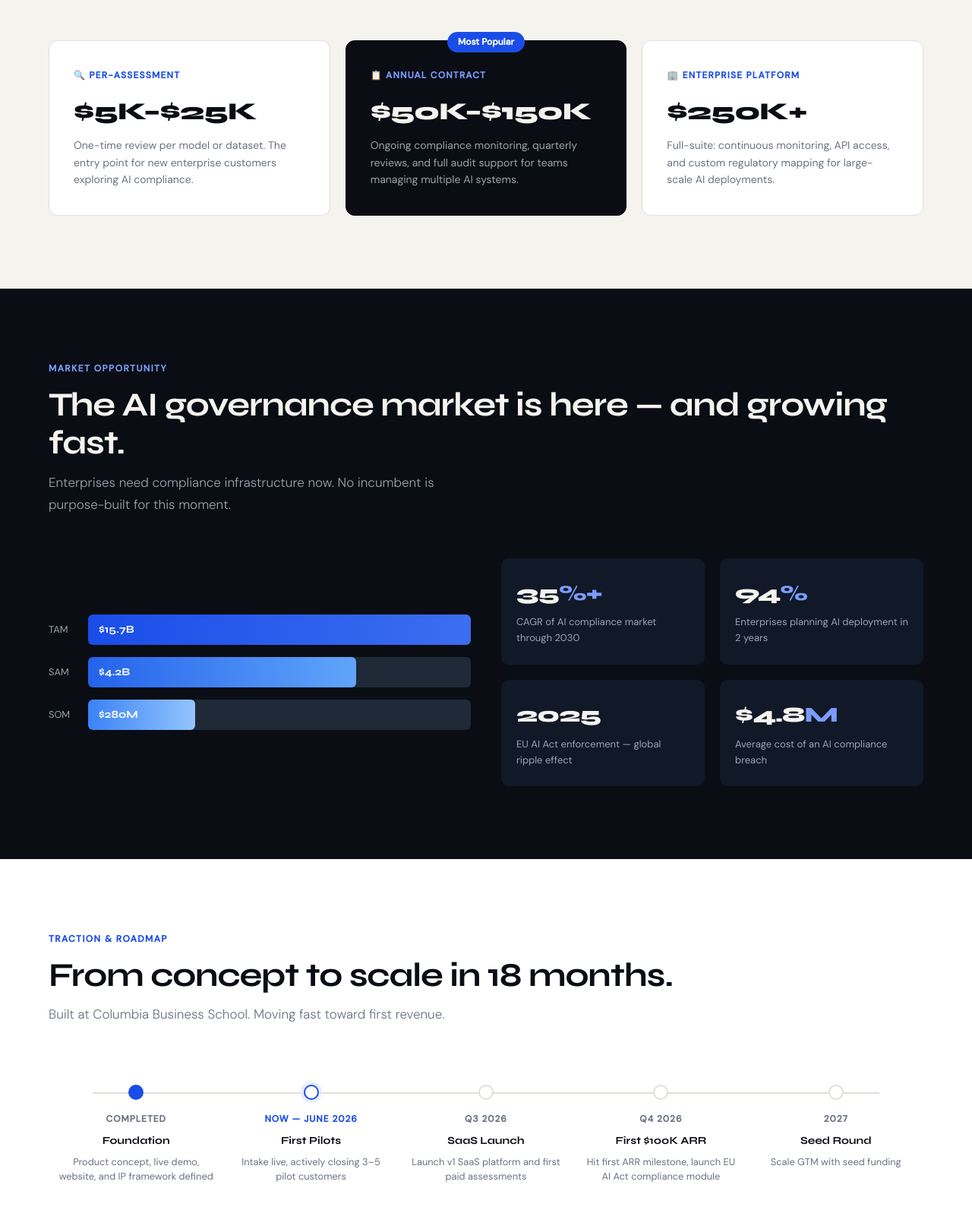
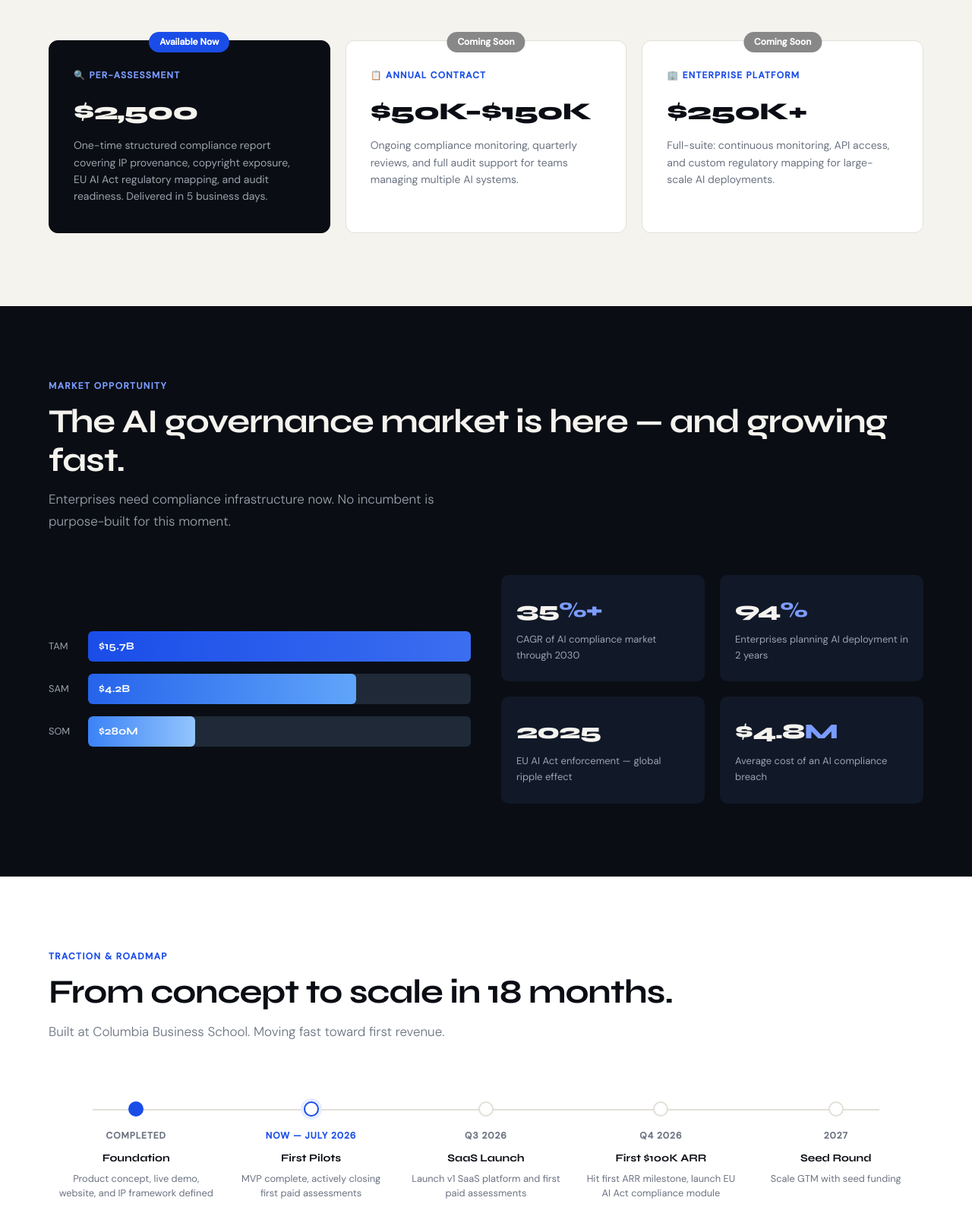
Before and after one commit to anuraaghooda/taala-ai, a plain HTML site: page index.html in a window 1280 px wide. Shown: the part 4727-6320 px from the top of the page at 76% size. Drawn offline with Linux system fonts and the light colour scheme.

Commit message:
Add files via upload

```diff
--- a/index.html
+++ b/index.html
@@ -929,18 +929,20 @@
     <p class="section-intro">B2B SaaS / Professional Services hybrid — growing toward recurring platform revenue.</p>
   </div>
   <div class="pricing-grid reveal">
+    <div class="price-card featured">
+      <div class="featured-label">Available Now</div>
+      <div class="price-tag">🔍 Per-Assessment</div>
+      <div class="price-amount">$2,500</div>
+      <p class="price-desc">One-time structured compliance report covering IP provenance, copyright exposure, EU AI Act regulatory mapping, and audit readiness. Delivered in 5 business days.</p>
+    </div>
     <div class="price-card">
-      <div class="price-tag">🔍 Per-Assessment</div>
-      <div class="price-amount">$5K–$25K</div>
-      <p class="price-desc">One-time review per model or dataset. The entry point for new enterprise customers exploring AI compliance.</p>
-    </div>
-    <div class="price-card featured">
-      <div class="featured-label">Most Popular</div>
+      <div class="featured-label" style="background:#888;">Coming Soon</div>
       <div class="price-tag">📋 Annual Contract</div>
       <div class="price-amount">$50K–$150K</div>
       <p class="price-desc">Ongoing compliance monitoring, quarterly reviews, and full audit support for teams managing multiple AI systems.</p>
     </div>
     <div class="price-card">
+      <div class="featured-label" style="background:#888;">Coming Soon</div>
       <div class="price-tag">🏢 Enterprise Platform</div>
       <div class="price-amount">$250K+</div>
       <p class="price-desc">Full-suite: continuous monitoring, API access, and custom regulatory mapping for large-scale AI deployments.</p>
@@ -1007,9 +1009,9 @@
     </div>
     <div class="roadmap-item now">
       <div class="roadmap-dot"></div>
-      <div class="roadmap-period">Now — June 2026</div>
+      <div class="roadmap-period">Now — July 2026</div>
       <h4>First Pilots</h4>
-      <p>Intake live, actively closing 3–5 pilot customers</p>
+      <p>MVP complete, actively closing first paid assessments</p>
     </div>
     <div class="roadmap-item">
       <div class="roadmap-dot"></div>
@@ -1072,8 +1074,7 @@
       <div class="founder-name">Anuraag Hooda</div>
       <div class="founder-role">Founder & CEO, Taala.ai</div>
       <ul class="founder-bullets">
-        <li>MA, Adult Learning & Leadership — Columbia University (2026)</li>
-        <li>MSBA, Marketing Analytics — University of Colorado Boulder</li>
+        <li>MA — Columbia University (2026)</li>
         <li>Founded Taala from a Columbia Business School discussion on AI ownership</li>
       </ul>
       <blockquote class="founder-quote">
```
